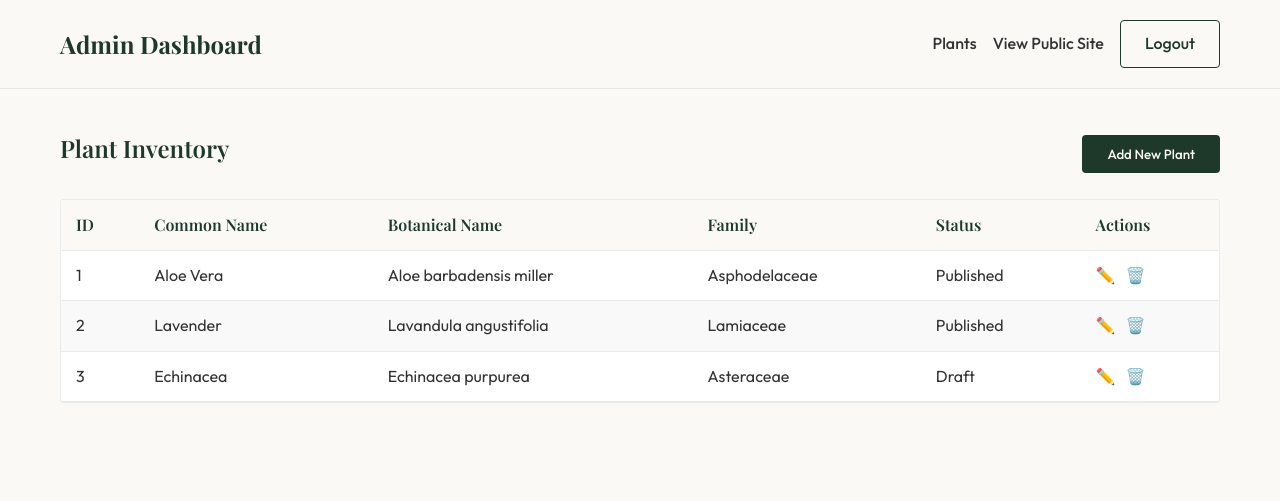
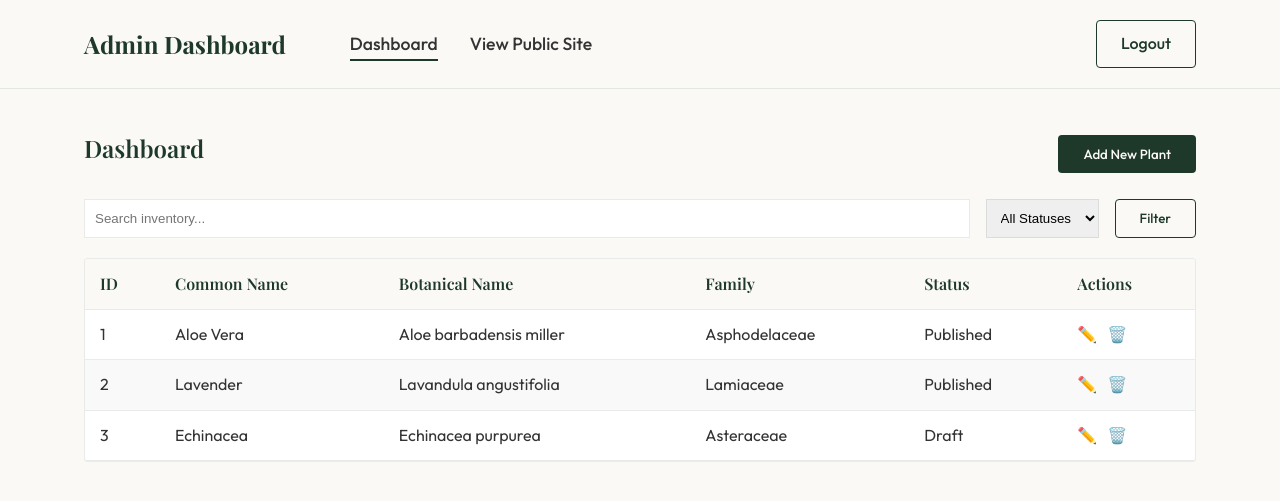
Before and after one commit to TRuby139/Medicinal-Plants-and-Herbs-Database-System, a PHP site: page /admin-dashboard.html in a window 1280 px wide. Shown: the top 501 px of the page. Run offline with PHP 8.4, Linux system fonts and the light colour scheme; some web fonts are replaced.

Commit message:
make the website header nicer

```diff
--- a/admin-dashboard.html
+++ b/admin-dashboard.html
@@ -9,25 +9,37 @@
 </head>
 <body>
     <header class="site-header">
-        <div class="container flex justify-between items-center">
+        <div class="container flex justify-between items-center flex-wrap">
             <div class="logo">
                 <a href="admin-dashboard.html">Admin Dashboard</a>
             </div>
-            <button class="mobile-menu-btn" onclick="toggleMobileNav()">☰</button>
-            <nav id="mobile-nav" class="main-nav">
-                <ul class="flex gap-4 items-center">
-                    <li><a href="admin-dashboard.html">Plants</a></li>
+            <nav class="main-nav" id="mobile-nav">
+                <ul class="flex gap-8 items-center">
+                    <li><a href="admin-dashboard.html" class="active-link">Dashboard</a></li>
                     <li><a href="index.html">View Public Site</a></li>
-                    <li><a href="login.html" class="btn btn-outline">Logout</a></li>
                 </ul>
             </nav>
+            <div class="header-actions flex items-center gap-4">
+                <a href="login.html" class="btn btn-outline">Logout</a>
+                <button class="mobile-menu-btn" onclick="toggleMobileNav()">Menu</button>
+            </div>
         </div>
     </header>
 
     <main class="container" style="padding: 40px 20px;">
-        <div class="admin-header">
-            <h2>Plant Inventory</h2>
+        <div class="admin-header flex justify-between items-center" style="margin-bottom: 20px;">
+            <h2>Dashboard</h2>
             <button class="btn btn-primary" data-modal-target="add-plant-modal">Add New Plant</button>
+        </div>
+
+        <div class="admin-toolbar flex gap-4" style="margin-bottom: 20px; flex-wrap: wrap;">
+            <input type="text" placeholder="Search inventory..." style="flex: 1; min-width: 200px; padding: 10px; border-radius: var(--radius); border: 1px solid var(--color-divider);">
+            <select style="width: auto; padding: 10px; border-radius: var(--radius); border: 1px solid var(--color-divider);">
+                <option value="">All Statuses</option>
+                <option value="published">Published</option>
+                <option value="draft">Draft</option>
+            </select>
+            <button class="btn btn-outline">Filter</button>
         </div>
 
         <div class="table-container">
--- a/assets/css/index.css
+++ b/assets/css/index.css
@@ -63,7 +63,7 @@ img {
 /* Layout Utilities */
 .container {
     width: 100%;
-    max-width: 1200px;
+    max-width: 90%;
     margin: 0 auto;
     padding: 0 20px;
 }
@@ -76,6 +76,8 @@ img {
 .gap-1 { gap: 0.25rem; }
 .gap-2 { gap: 0.5rem; }
 .gap-4 { gap: 1rem; }
+.gap-6 { gap: 1.5rem; }
+.gap-8 { gap: 2rem; }
 .gap-8 { gap: 2rem; }
 
 .grid { display: grid; }
@@ -197,12 +199,22 @@ img {
     color: var(--color-primary);
     text-decoration: none;
 }
+.main-nav {
+    flex: 1;
+    margin: 0 4rem;
+}
 .main-nav ul {
     list-style: none;
 }
 .main-nav a {
     color: var(--color-text);
     font-weight: 500;
+    font-family: var(--font-body);
+    font-size: 1.1rem;
+}
+.active-link {
+    border-bottom: 2px solid var(--color-primary);
+    padding-bottom: 4px;
 }
 .main-nav a:hover {
     color: var(--color-primary);
@@ -227,6 +239,9 @@ img {
         display: none;
         width: 100%;
         margin-top: 15px;
+        margin-left: 0;
+        margin-right: 0;
+        flex: unset;
     }
     .main-nav.active {
         display: block;
```
Also changed, not shown: index.html (+7 -5 lines), plant-detail.html (+7 -5 lines).
